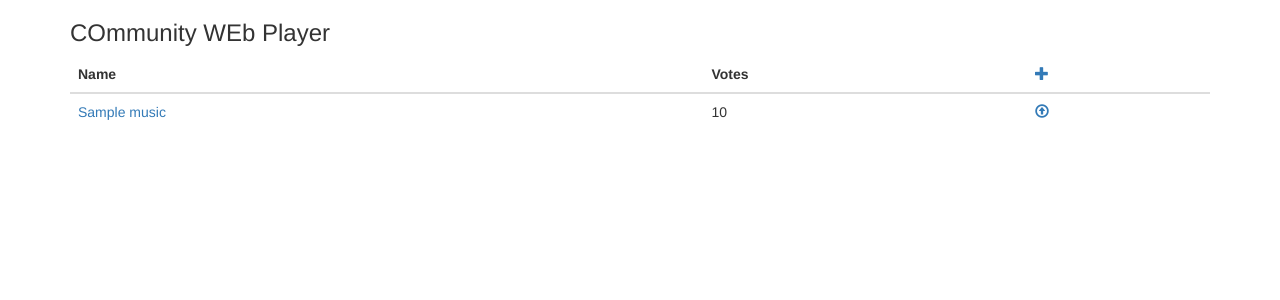
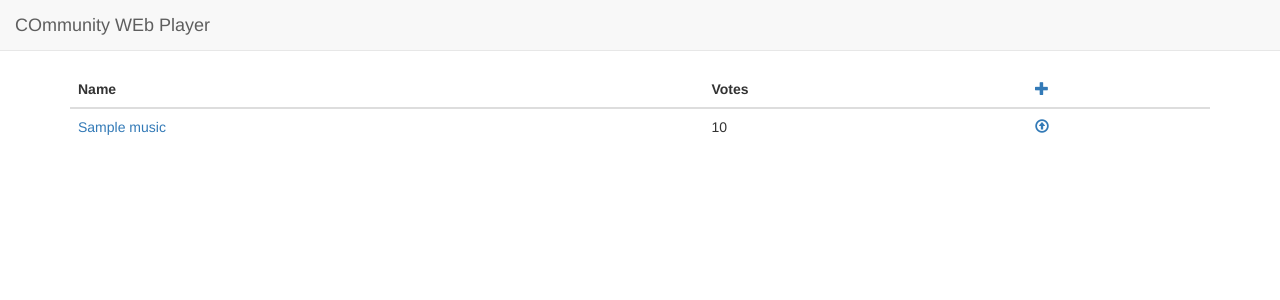
Before and after one commit to fopina/coweplayer, a Django app: template cowepl/templates/cowepl/index.html in a window 1280 px wide. Shown: the top 300 px of the page. Run offline with Django 3.2, Linux system fonts and the light colour scheme; the template is opened without the code that fills it: most values are stand-ins (such as "Sample title", 1, 10 or a date in 2020); some libraries are stand-ins or nearby versions.

Commit message:
title moved to navbar

```diff
--- a/cowepl/templates/cowepl/base.html
+++ b/cowepl/templates/cowepl/base.html
@@ -18,8 +18,15 @@
     <![endif]-->
   </head>
   <body>
+    <nav class="navbar navbar-default navbar-static-top">
+      <div class="container-fluid">
+        <!-- Brand and toggle get grouped for better mobile display -->
+        <div class="navbar-header">
+          <a class="navbar-brand" href="{% url 'cowepl:index' %}">COmmunity WEb Player</a>
+        </div>
+      </div>
+    </nav>
     <div class="container">
-      <h3>COmmunity WEb Player</h3>
       {% block messages %}
         {% for message in messages %}
         <div class="alert alert-{{ message.level_tag }} alert-dismissable fade in">
```
